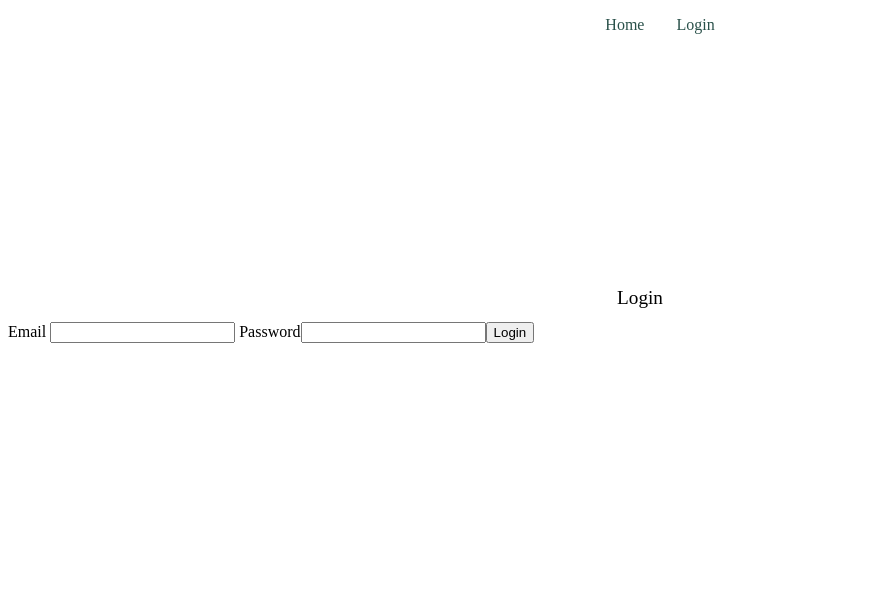
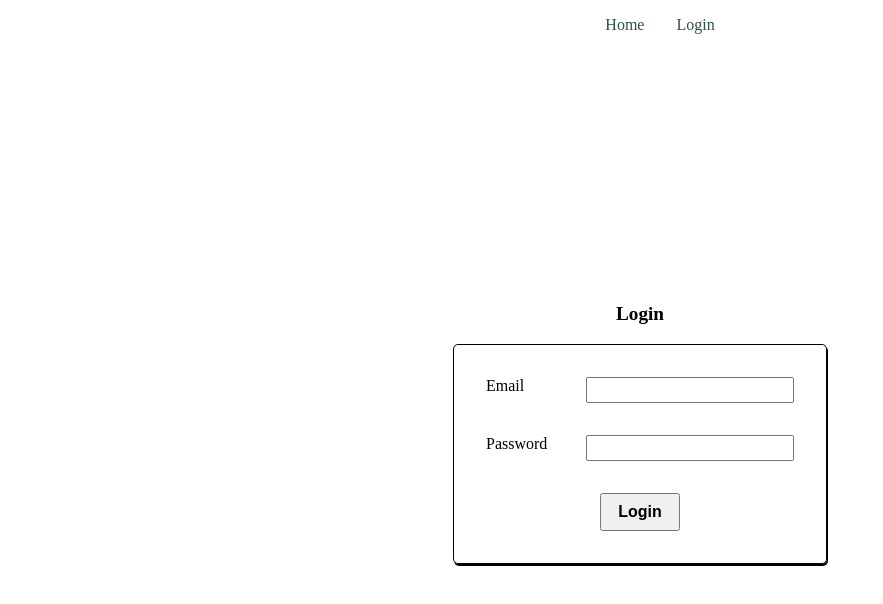
Before and after one commit to rasbin111/react_banking, a React (Create React App) app: page /login in a window 1280 px wide. Shown: the top 604 px of the page, without its empty margins (0-883 px from the left). Built offline with nearby package versions, Linux system fonts and the light colour scheme.

Commit message:
added login feature

```diff
--- a/src/components/NavBar.scss
+++ b/src/components/NavBar.scss
@@ -2,16 +2,20 @@
   display: flex;
   justify-content: center;
   align-items: center;
-    li{
+
+  li {
     list-style: none;
   }
+
   .navLink {
     margin: 1em;
     text-decoration: none;
     color: rgb(42, 81, 74);
+
     &:hover {
       color: rgba(42, 81, 74, 0.7);
     }
+
     &:active {
       color: black;
     }
--- a/src/components/NavBar.tsx
+++ b/src/components/NavBar.tsx
@@ -1,7 +1,9 @@
 import { NavLink } from "react-router-dom";
+import { useNavigate } from "react-router-dom";
 import "./NavBar.scss";
 
 const NavBar = () => {
+    const nav = useNavigate();
     return (
         <nav>
             <ul className="navLinks">
--- a/src/pages/Login.tsx
+++ b/src/pages/Login.tsx
@@ -1,35 +1,64 @@
 import React, { useState } from 'react'
+import { useNavigate } from 'react-router-dom';
 import { axiosInstance } from '../components/AxiosAPI';
+import { AxiosResponse } from 'axios';
+
+import "../styles/Login.scss";
+
 
 const Login = () => {
+    const nav = useNavigate();
     const [email, setEmail] = useState("")
     const [password, setPassword] = useState("")
+    const [loginError, setLoginError] = useState("")
 
-  function submitForm(e: React.FormEvent<HTMLFormElement>){
+    function submitForm(e: React.FormEvent<HTMLFormElement>) {
         e.preventDefault();
+
         let postBody = {
             "email": email,
             "password": password
+        };
+
+        axiosInstance.post("/login", postBody)
+            .then((response: AxiosResponse) => {
+                if (response.status === 200) {
+                    console.log(response)
+                    localStorage.setItem("token", response.data.token)
+                    nav("/")
                 }
 
-    axiosInstance.post("/login", postBody)
-    .then((response)=>{
-      console.log(response)
+            })
+            .catch((err) => {
+                if (err.response && err.response.status === 400) {
+                    setPassword("")
+                    setEmail("")
+                    setLoginError("Invalid Email or password")
+                } else {
+                    setLoginError("An unexpected error occured")
+                    console.log(`Error: ${err}`)
+                }
             })
     }
+
     return (
-    <div>
+        <div className="loginContainer">
             <h1> Login </h1>
-        <form onSubmit={submitForm}>
+            <form onSubmit={submitForm} className="loginForm">
+                <div className="input">
                     <label htmlFor='email'> Email </label>
-          <input type="text" id="email" onChange={e=>{
+                    <input type="text" id="email" onChange={e => {
                         setEmail(e.target.value)
-          }}/>
+                    }} value={email} />
+                </div>
+                <div className='input'>
                     <label htmlFor='password'> Password</label>
-          <input type="password" id="password" onChange={e=>{
+                    <input type="password" id="password" onChange={e => {
                         setPassword(e.target.value)
-          }}/>
-          <input type="submit" value="Login"/>
+                    }} value={password} />
+                </div>
+                <input type="submit" value="Login" className="input submit" />
+                {loginError && <p className="loginError">{loginError}</p>}
             </form>
         </div>
     )
--- /dev/null
+++ b/src/styles/Login.scss
@@ -0,0 +1,52 @@
+.loginContainer {
+  display: flex;
+  flex-direction: column;
+  align-items: center;
+
+  h1 {
+    font-size: 1.2rem;
+    font-weight: bold;
+    margin-bottom: 1em;
+  }
+
+  .loginForm {
+    padding: 1em;
+    border: 1px solid black;
+    border-radius: 5px;
+    box-shadow: 1px 2px black;
+    display: flex;
+    flex-direction: column;
+    align-items: center;
+
+    .input {
+      display: grid;
+      grid-template-columns: 100px 1fr;
+      margin: 1em;
+
+      label {
+        justify-self: flex-end;
+        width: 100%;
+      }
+
+      input {
+        width: 200px;
+        height: 1.5em;
+      }
+    }
+
+    .submit {
+      font-size: 1rem;
+      font-weight: bold;
+      width: fit-content;
+      padding: 0.5em 1em;
+      cursor: pointer;
+    }
+
+    .loginError {
+      margin: 0.5em 1em 0.5em;
+      color: red;
+      font-size: 0.9rem;
+      font-style: italic;
+    }
+  }
+}
```
Lines whose indentation alone changed are shown as unchanged.
